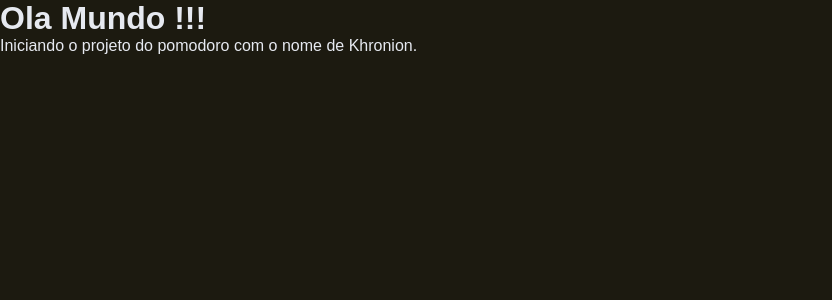
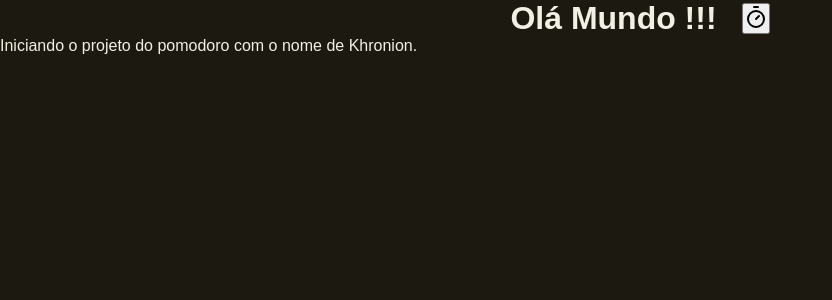
Before and after one commit to gustavobm-tech/Khronion, a React (Vite) app: page / in a window 1280 px wide. Shown: the top 300 px of the page, without its empty margins (0-832 px from the left). Built offline with nearby package versions, Linux system fonts and the light colour scheme.

Commit message:
Adicionado componente de botão e ajuste de CSS no componente Heading.

```diff
--- a/package.json
+++ b/package.json
@@ -10,6 +10,7 @@
     "preview": "vite preview"
   },
   "dependencies": {
+    "lucide-react": "^0.562.0",
     "react": "^19.2.0",
     "react-dom": "^19.2.0"
   },
--- a/src/App.tsx
+++ b/src/App.tsx
@@ -1,11 +1,15 @@
-import { Heading } from "./components/Heading/Heading";
+import { Button } from "./components/button";
+import { Heading } from "./components/Heading";
 import "./styles/global.css";
 import "./styles/theme.css";
 
 export const App = () => {
   return (
     <>
-      <Heading />
+      <Heading>
+        Olá Mundo !!!
+        <Button />
+      </Heading>
       <p> Iniciando o projeto do pomodoro com o nome de Khronion. </p>
     </>
   );
--- a/src/components/Heading/Heading.tsx
+++ /dev/null
@@ -1,7 +0,0 @@
-export const Heading = () => {
-  return (
-    <>
-      <h1>Ola Mundo !!!</h1>
-    </>
-  );
-};
--- /dev/null
+++ b/src/components/Heading/index.module.css
@@ -0,0 +1,6 @@
+.heading {
+  display: flex;
+  justify-content: center;
+  align-items: center;
+  gap: 2.5rem;
+}
--- /dev/null
+++ b/src/components/Heading/index.tsx
@@ -0,0 +1,12 @@
+import styles from "./index.module.css";
+
+type HeadingProps = {
+  children: React.ReactNode;
+};
+export const Heading = ({ children }: HeadingProps) => {
+  return (
+    <>
+      <h1 className={styles.heading}>{children}</h1>
+    </>
+  );
+};
--- /dev/null
+++ b/src/components/button/index.tsx
@@ -0,0 +1,10 @@
+import { TimerIcon } from "lucide-react";
+export const Button = () => {
+  return (
+    <>
+      <button>
+        <TimerIcon />
+      </button>
+    </>
+  );
+};
--- a/src/styles/theme.css
+++ b/src/styles/theme.css
@@ -17,7 +17,7 @@
   --warning: rgb(226, 226, 75);
   --error: rgb(238, 49, 49);
 
-  --text-default: #e6e9f0;
+  --text-default: #f2f0e4;
 
   --disabled: #555f7d;
   --text-disables: #aab3cc;
```
Also changed, not shown: src/components/Sections/index.tsx (added, +7 -0 lines), src/components/Sections/index.module.css (added), src/components/button/index.module.css (added), 1 other file (tests, documents, lock files or other folders).
